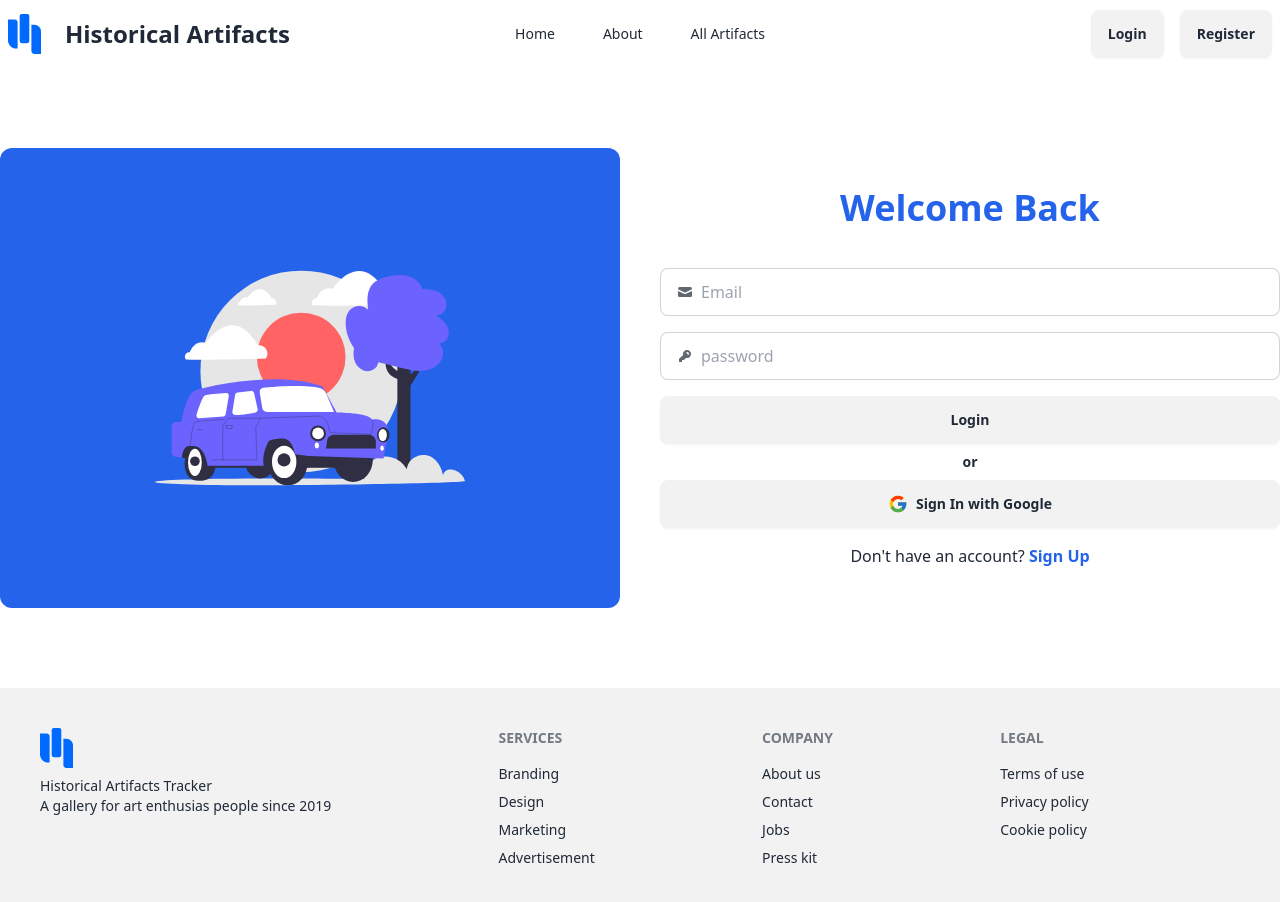
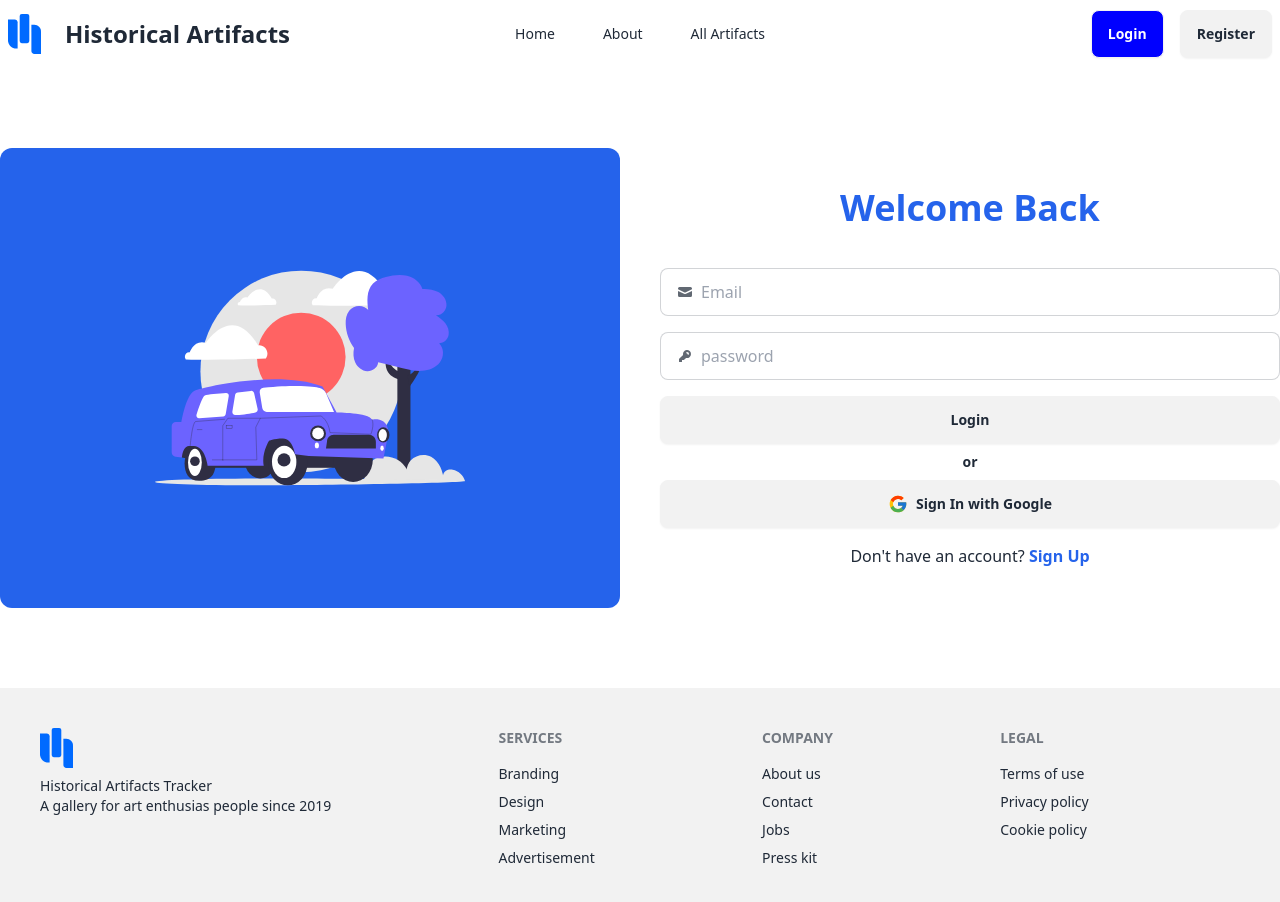
Before and after one commit to sumdx/historical-artifacts-tracker-client-side, a React (Vite) app: page /login in a window 1280 px wide. Shown: the top 902 px of the page. Built offline with nearby package versions, Linux system fonts and the light colour scheme; no server answers.

Commit message:
navbar fixed

```diff
--- a/src/components/NavBar.jsx
+++ b/src/components/NavBar.jsx
@@ -1,7 +1,8 @@
 import React, { useContext } from "react";
-import { NavLink } from "react-router-dom";
+import { Link, NavLink } from "react-router-dom";
 import { AuthContext } from "../providers/AuthProvider";
 import Logo from "./../assets/Images/Logo.svg"
+import "./Navbar.css"
 
 const NavBar = () => {
   const { user, signOutUser } = useContext(AuthContext);
@@ -62,12 +63,12 @@ const NavBar = () => {
               {menuItems}
             </ul>
           </div>
-          <NavLink to={"/"}>
+          <Link to={"/"}>
           <div className="flex items-center">
             <img src={Logo} className="h-10" alt="" />
             <a  className="hidden sm:block text-2xl font-bold ml-6 ">Historical Artifacts</a>
           </div>
-          </NavLink >
+          </Link >
 
 
         </div>
--- /dev/null
+++ b/src/components/Navbar.css
@@ -0,0 +1,4 @@
+.active{
+    background: blue !important;
+    color: white !important;
+}
```
